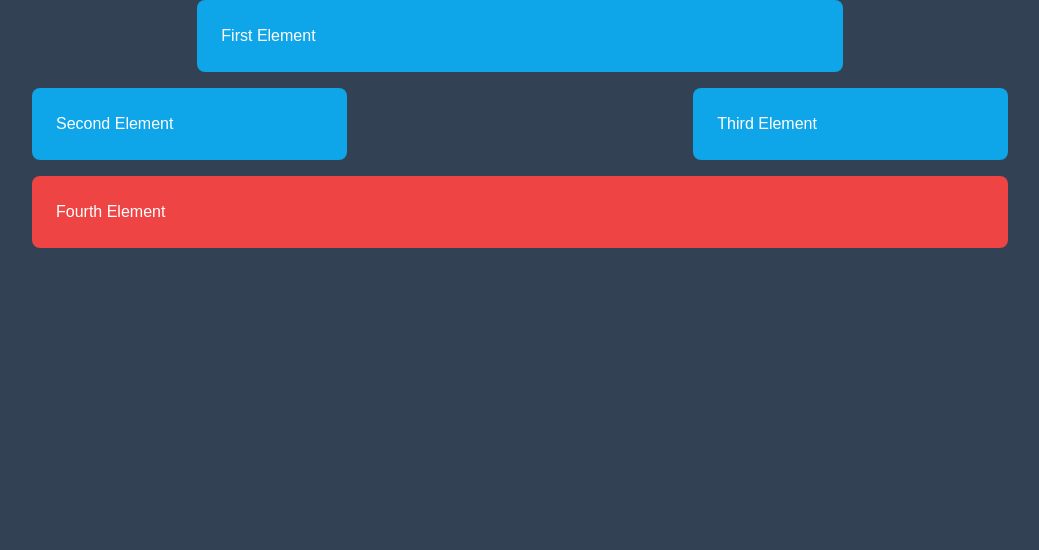
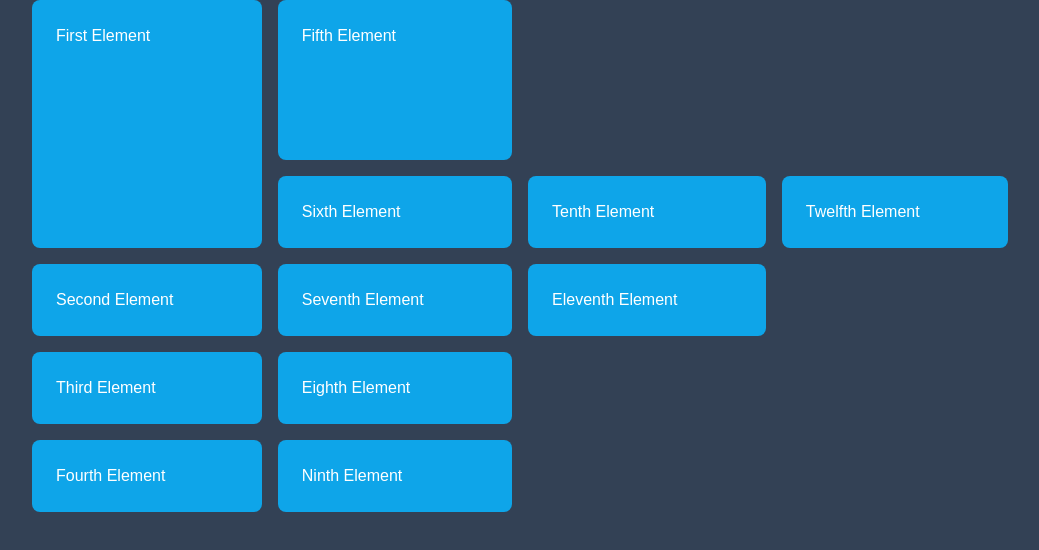
Before and after one commit to Yash-EnactOn/Tailwind-CSS, a Next.js app: page / in a window 1280 px wide. Shown: the top 550 px of the page, without its empty margins (120-1159 px from the left). Built offline with nearby package versions, Linux system fonts and the light colour scheme; a web font is replaced by a local one.

Commit message:
learned grid-row row-span row-start row-end

```diff
--- a/app/page.tsx
+++ b/app/page.tsx
@@ -120,7 +120,7 @@ export default function Home() {
         </div>
       </div> */}
 
-      <div className="h-screen text-white bg-slate-700 Parent">
+      {/* <div className="h-screen text-white bg-slate-700 Parent">
         <div className="container mx-auto">
           <div className="grid grid-cols-6 gap-4">
             <div className="p-6 rounded-lg bg-sky-500 col-start-2 col-span-4">First Element</div>
@@ -129,6 +129,25 @@ export default function Home() {
             <div className="p-6 rounded-lg bg-red-500 col-start-1 col-end-7">Fourth Element</div>
           </div>
         </div>
+      </div> */}
+
+      <div className="h-screen text-white bg-slate-700 Parent">
+        <div className="container mx-auto">
+          <div className="grid grid-flow-col grid-rows-6 gap-4">
+            <div className="p-6 rounded-lg bg-sky-500 row-span-3">First Element</div>
+            <div className="p-6 rounded-lg bg-sky-500">Second Element</div>
+            <div className="p-6 rounded-lg bg-sky-500">Third Element</div>
+            <div className="p-6 rounded-lg bg-sky-500">Fourth Element</div>
+            <div className="p-6 rounded-lg bg-sky-500 row-span-2">Fifth Element</div>
+            <div className="p-6 rounded-lg bg-sky-500">Sixth Element</div>
+            <div className="p-6 rounded-lg bg-sky-500">Seventh Element</div>
+            <div className="p-6 rounded-lg bg-sky-500">Eighth Element</div>
+            <div className="p-6 rounded-lg bg-sky-500">Ninth Element</div>
+            <div className="p-6 rounded-lg bg-sky-500 row-start-3">Tenth Element</div>
+            <div className="p-6 rounded-lg bg-sky-500">Eleventh Element</div>
+            <div className="p-6 rounded-lg bg-sky-500 row-end-4">Twelfth Element</div>
+          </div>
+        </div>
       </div>
 
 
```
